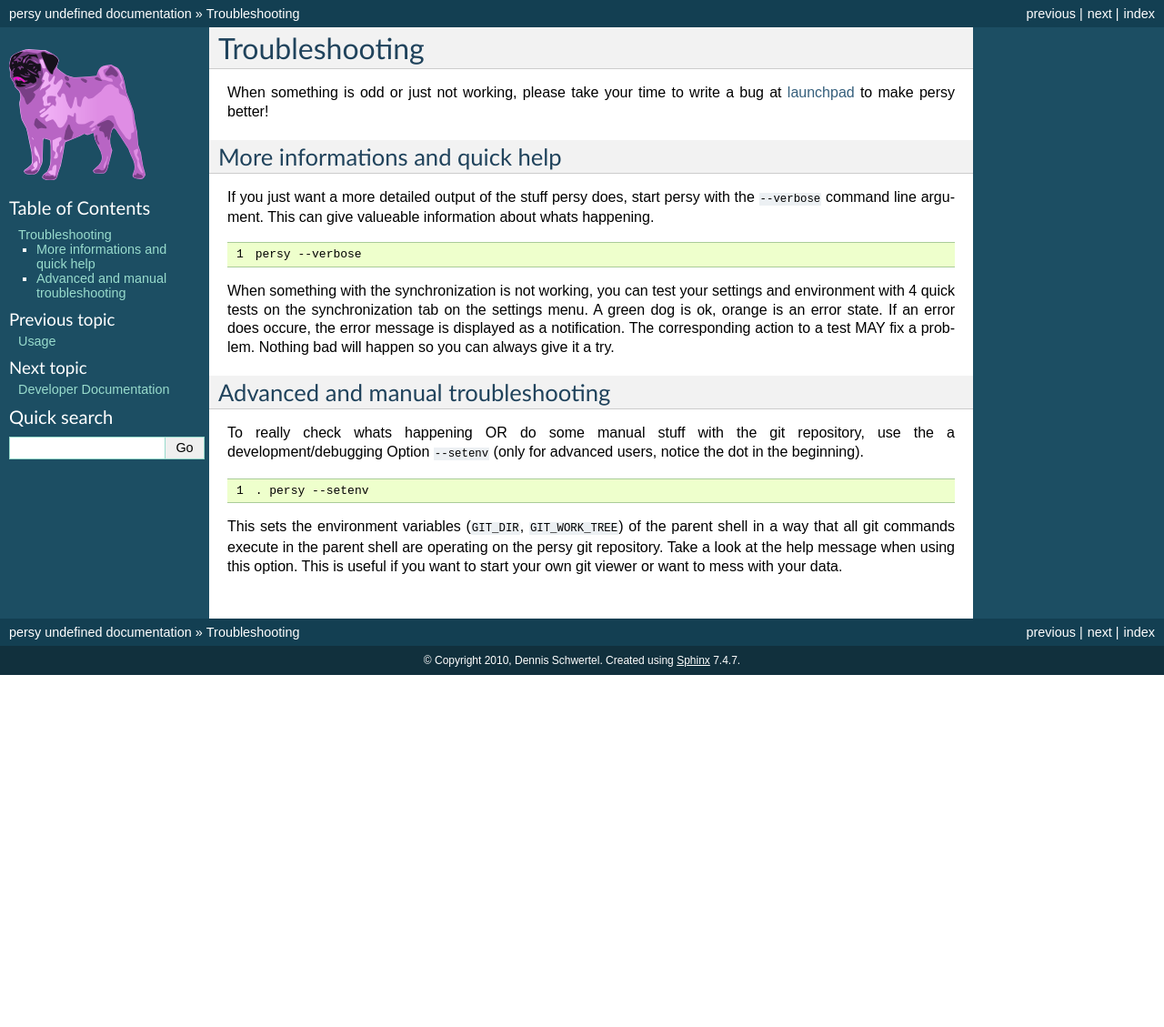
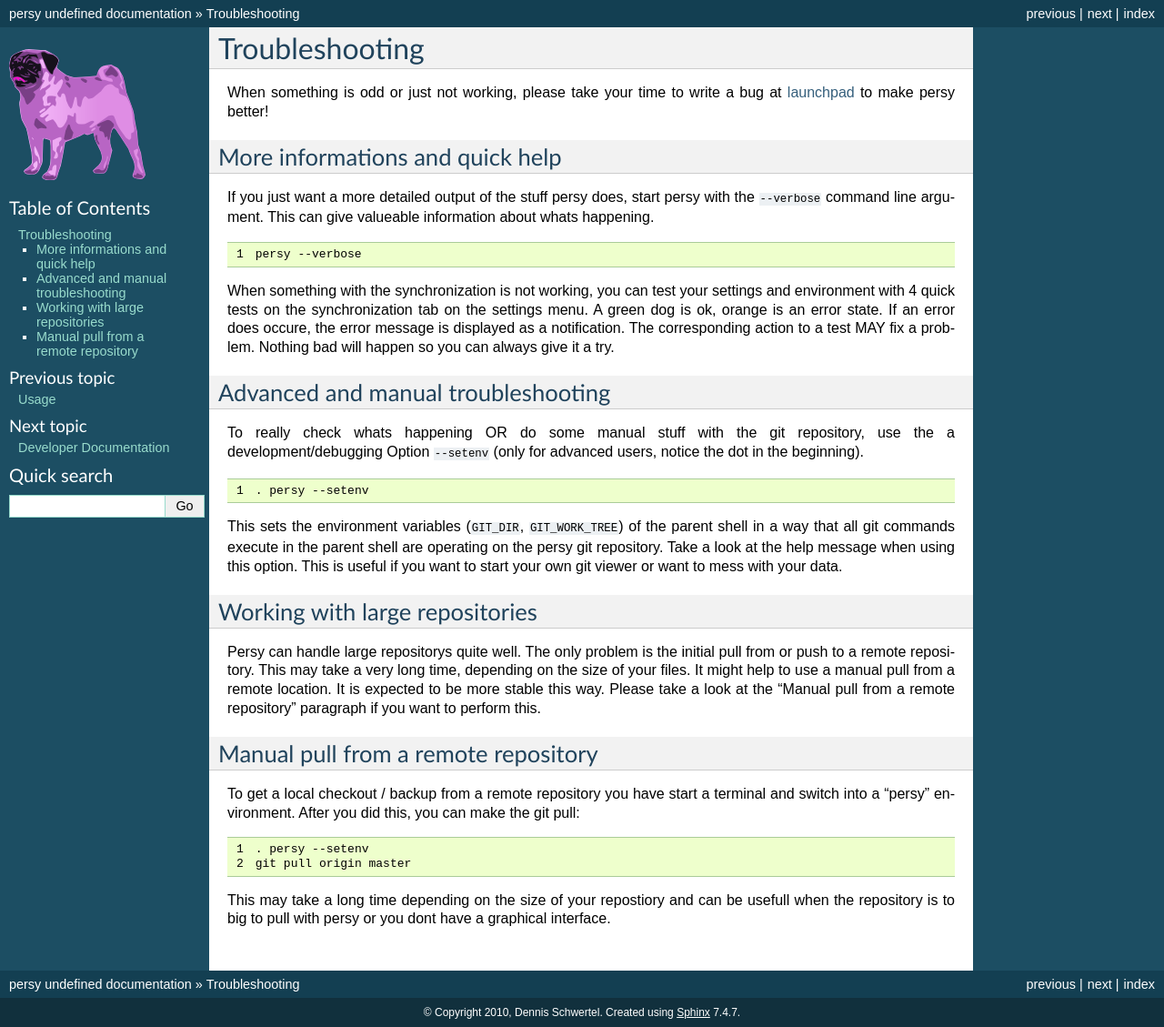
Before and after one commit to kinkerl/persy, a Sphinx documentation site: the page built from doc/troubleshooting.rst, in a window 1280 px wide. Shown: the whole page at 91% size. Built offline with Sphinx 7.4.7, drawn with Linux system fonts in a browser that asks for light colours; before the commit the page ends 900 px from its top, so only the background shows below that.

Commit message:
updated troubleshooting informations

```diff
--- a/doc/troubleshooting.rst
+++ b/doc/troubleshooting.rst
@@ -35,3 +35,21 @@
 
 
 .. _launchpad: https://launchpad.net/persy
+
+Working with large repositories
+------------------------------------
+
+Persy can handle large repositorys quite well. The only problem is the initial pull from or push to a remote repository. This may take a very long time, depending on the size of your files. It might help to use a manual pull from a remote location. It is expected to be more stable this way. Please take a look at the "Manual pull from a remote repository" paragraph if you want to perform this.
+
+Manual pull from a remote repository
+-------------------------------------
+
+To get a local checkout / backup from a remote repository you have start a terminal and switch into a "persy" environment. After you did this, you can make the git pull:
+
+.. code-block:: bash
+  :linenos:
+
+   . persy --setenv
+   git pull origin master
+
+This may take a long time depending on the size of your repostiory and can be usefull when the repository is to big to pull with persy or you dont have a graphical interface.
```
